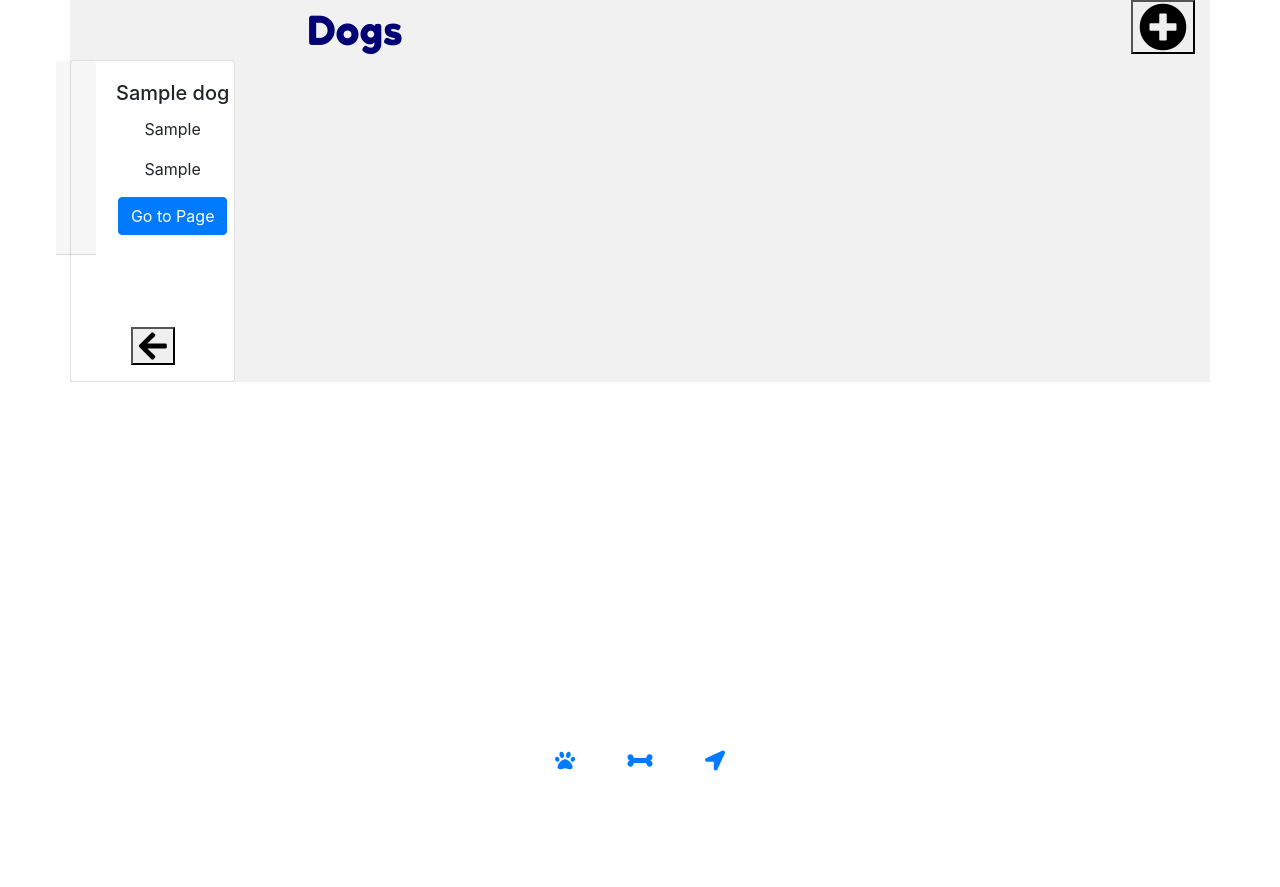
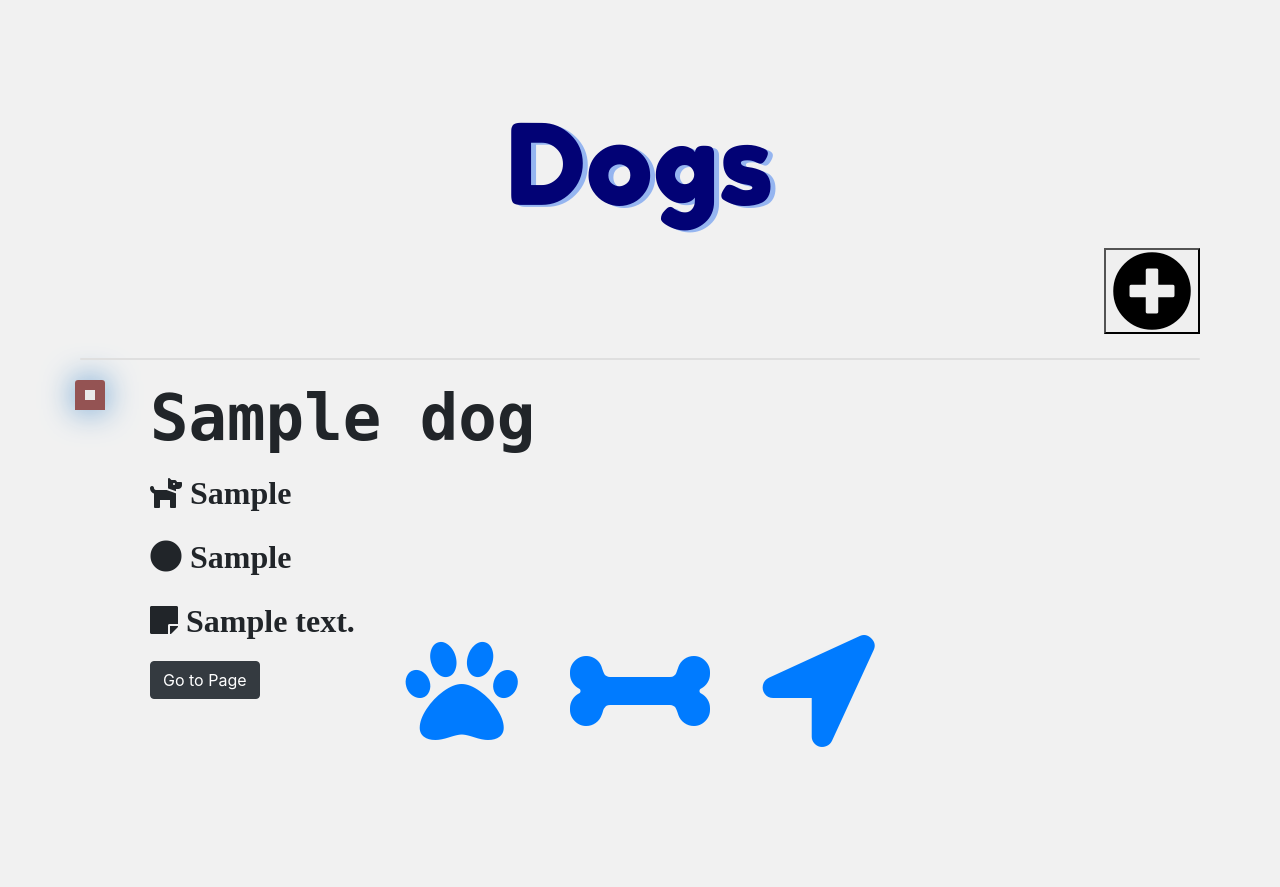
Before and after one commit to TeamAwesome082018/TeamBark, a Node server app: page /user/1 in a window 1280 px wide. Before the commit the page ends 771 px from the top, so only its background shows below. Run offline with Node 20, Linux system fonts and the light colour scheme; tables that the repository leaves empty hold one stand-in row (values such as "Sample post"); some libraries are stand-ins or nearby versions.

Commit message:
Update User Profile/Paw

```diff
--- a/views/signin.handlebars
+++ b/views/signin.handlebars
@@ -7,8 +7,6 @@
   }
 
     h1 {
-    font-family: 'Fredoka One', cursive;
-    font-weight: bold;
     color: rgb(255, 201, 127);
     font-size: 100px;
     margin-left: auto;
@@ -16,6 +14,7 @@
     margin-top: 50%;
     text-align: center;
     text-shadow: 2px 2px 2px black;
+    font-family: hiruko;
 }
 
 body {
@@ -48,8 +47,6 @@
                         placeholder="E-mail">
                     <input type="password" name="password" class="form-control" id="exampleInputPassword1" placeholder="Password">
                     <button type="submit" class="btn btn-primary">Submit</button>
-                    <a href="userProfile.handlebars" class="btn btn-primary" role="button">Go!</a>
-
                 </form>
             </div>
         </div>
--- a/views/userProfile.handlebars
+++ b/views/userProfile.handlebars
@@ -1,54 +1,87 @@
 <style>
-    .container {
+    .container-fluid {
         background-color: rgb(241, 241, 241);
+        margin: auto;
+        padding-top: 5em;
+        padding: 5em;
     }
-
     #dog {
         color: rgb(2, 2, 117);
         align-content: center;
-        font-size: 2.5em;
+        font-size: 7em;
         font-family: 'Fredoka One', cursive;
+        text-shadow: 5px 2px rgb(149, 181, 240);
     }
+    #profile {
+        border: 10px solid rgb(148, 83, 83);
+        padding: 5px;
+        margin: 20px 10px 20px 10px;
+        box-shadow: 0 0 2em rgb(85, 148, 206);
+
+    }
+    .card-title {
+        font-family: monospace;
+        font-weight: 800;
+        font-size: 4em;
+    }
+    .card-text {
+        font-size: 2em;
+    }
+
 </style>
 
-<div class="container">
+<div class="container-fluid">
     <div class="row">
-        <div class="col-md-6 text-center">
+        <div class="col-sm-12 text-center">
             <div id="dog">Dogs</div>
         </div>
-        <div class="col-md-6 text-right">
-            <div id="plus"><button class="fas fa-plus-circle fa-3x"></button>
+    </div>
+    <div class="row">
+        <div class="col-sm-12 text-right">
+            <div id="plus"><button class="fas fa-plus-circle fa-5x"></button>
+            </div>
         </div>
     </div>
     <br>
     <div class="row">
         {{#each userDogsArray}}
-            <div class="col-md-12">
+        <div class="col-sm-12">
             <div class="card text-center">
-                    <div class="row">
-                        <div class="card-header">
-                            {{cloudinaryIMG this.picture width=150 height=150}}
             </div>
-                        <div class="card-body">
-                            <h5 class="card-title"> {{this.name}} </h5>
-                            <p class="card-text"> {{this.breed}} </p>
-                            <p class="card-text"> {{this.gender}} </p>
-                            <p class="card-text"> {{this.Note}} </p>
-                            <a href="/api/dog" class="btn btn-primary">Go to Page</a>
         </div>
     </div>
     <div class="row">
-                        <div class="col-md-12">
-                            <p class="mt-5">
+        <div class="col-sm-4.5">
+            <div id="profile" class="card-header">
+                {{cloudinaryIMG this.picture width=250 height=250}}
+            </div>
+        </div>
+        <div class="col-sm-2.5">
+        </div>
+
+        <div class="col-sm-5">
+            <div class="card-body">
+                <h3 class="card-title"> {{this.name}} </h3>
+                <p class="card-text"><i class="fas fa-dog fa-5px"> {{this.breed}} </i> </p>
+                <p class="card-text"><i class="fas fa-circle fa-5px"> {{this.gender}} </i> </p>
+                <p class="card-text"><i class="fas fa-sticky-note fa-5px"> {{this.note}} </i> </p>
+                <a href="/api/dog" class="btn btn-dark">Go to Page</a>
+            </div>
+        </div>
+    </div>
+    <div class="row">
+        <div class="col-sm-12">
+            <p class="mt-5 text-right">
                 {{#if ../userProfile.isCurrentUser}}
-                                <a href="/dog/{{this.id}}">Update Dog</a>
+                <a href="/dog/{{this.id}}" class="btn btn-info btn-lg"><i class="fas fa-cog fa-7px"></i></a>
                 {{/if}}
                 <br>
-                                <a href="viewposts.handlebars"><button class="fas fa-arrow-left fa-2x"></button></a>
             </p>
         </div>
         {{/each}}
+        <br>
     </div>
+
 </div>
 </div>
 </div>
@@ -57,17 +90,17 @@
 
     <ul class="list-unstyled list-inline text-center">
         <li class="list-inline-item">
-                <a href="#" class="btn-lg btn-paw mx-1" type="button" role="button">
+            <a href="#" class="btn-lg btn-paw mx-1 fa-7x" type="button" role="button">
                 <i class="fas fa-paw"></i>
             </a>
         </li>
         <li class="list-inline-item">
-                <a href="#" class="btn-floating btn-lg btn-bone mx-1" type="button" role="button">
+            <a href="#" class="btn-floating btn-lg btn-bone mx-1 fa-7x" type="button" role="button">
                 <i class="fas fa-bone"> </i>
             </a>
         </li>
         <li class="list-inline-item">
-                <a href="/lostdogs" class="btn-floating btn-lg btn-arrow mx-1" type="button" role="button">
+            <a href="/lostdogs" class="btn-floating btn-lg btn-arrow mx-1 fa-7x" type="button" role="button">
                 <i class="fas fa-location-arrow"> </i>
             </a>
         </li>
```
Lines whose indentation alone changed are shown as unchanged.
